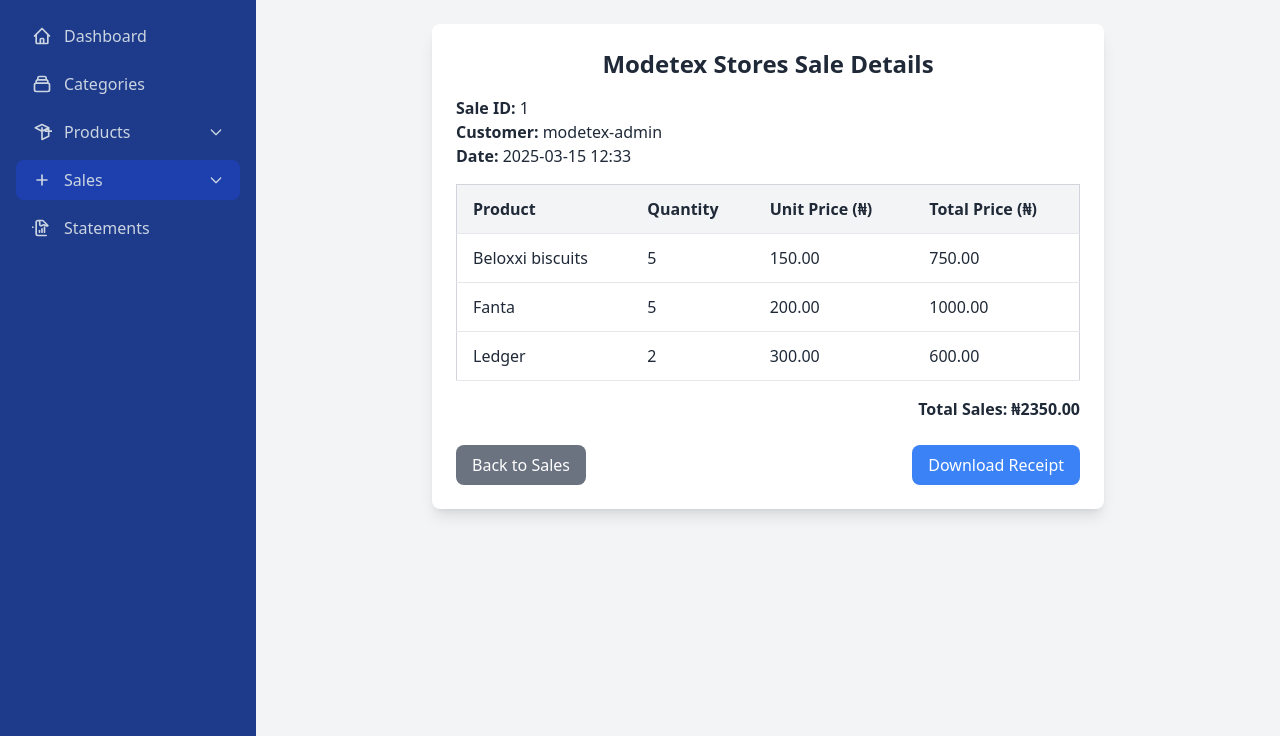
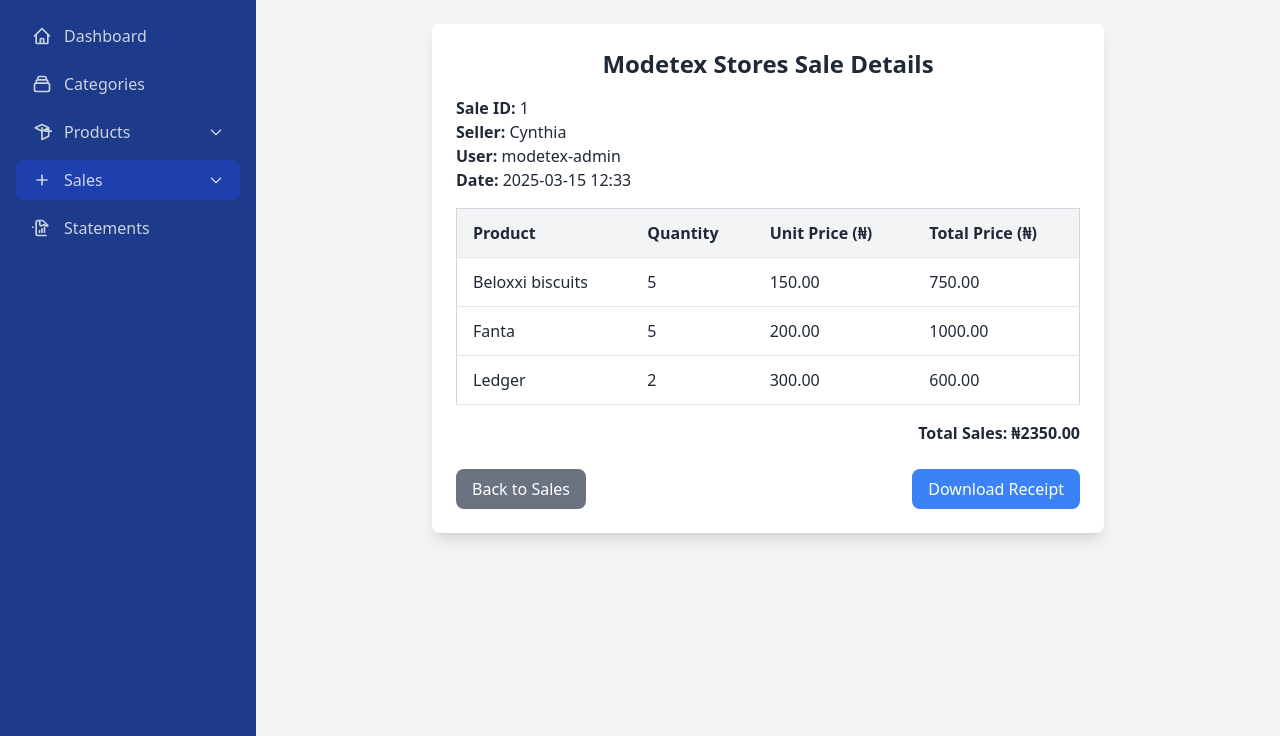
Before and after one commit to Cynthiee/InventoryApp, a Django app: page /sales/1/ in a window 1280 px wide. Shown: the part 64-800 px from the top of the page. Run offline with Django 5.2, Linux system fonts and the light colour scheme; data comes from the database, SQL or seed files in the repository; both versions use the stored data as it was after the commit; some libraries are stand-ins or nearby versions.

Commit message:
sale details

```diff
--- a/stock/templates/sale_detail.html
+++ b/stock/templates/sale_detail.html
@@ -8,7 +8,8 @@
 
     <div class="mb-4">
         <p><strong>Sale ID:</strong> {{ sale.id }}</p>
-        <p><strong>Customer:</strong> {{ sale.user.username }}</p>
+        <p><strong>Seller:</strong> {{ sale.seller_name }}</p>
+        <p><strong>User:</strong> {% if sale.user %}{{ sale.user.username }}{% else %}N/A{% endif %}</p>
         <p><strong>Date:</strong> {{ sale.sale_date|date:"Y-m-d H:i" }}</p>
     </div>
 
--- a/stock/views.py
+++ b/stock/views.py
@@ -262,6 +262,9 @@ def sale_create(request):
                 with transaction.atomic():
                     # Create the sale
                     sale = sale_form.save(commit=False)
+
+                    # Set the seller_name from the form data
+                    sale.seller_name = sale_form.cleaned_data['seller_name']
 
                     # Set the user if authenticated (optional)
                     if request.user.is_authenticated:
```
Also changed, not shown: db.sqlite3.
